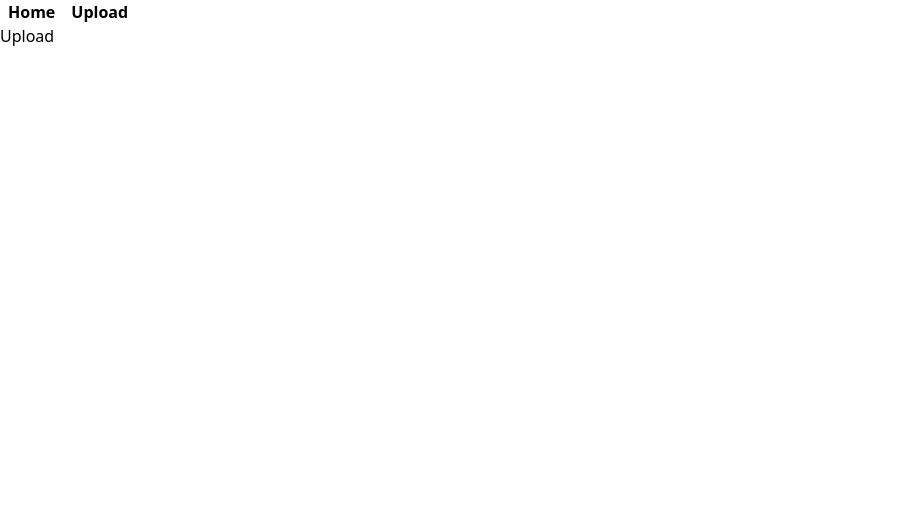
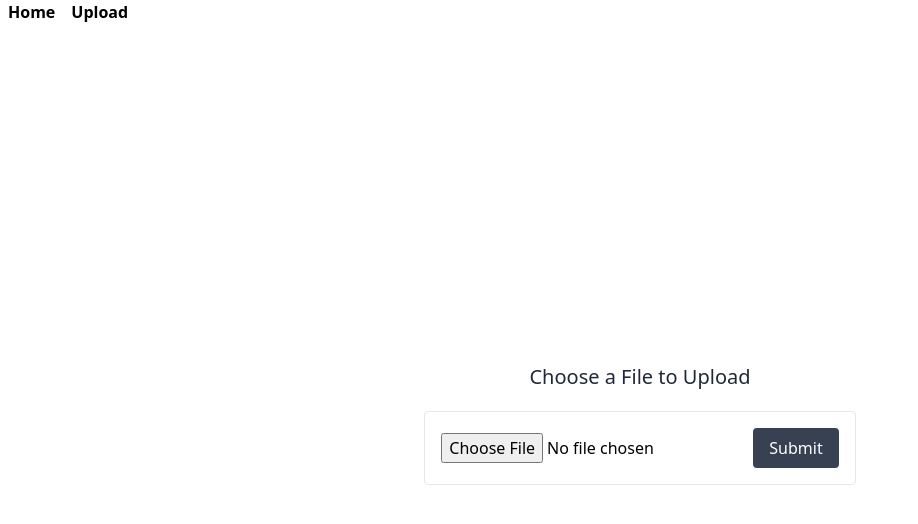
Before and after one commit to salmanzafar949/-laravel-job-batching-fe, a Next.js app: page /upload in a window 1280 px wide. Shown: the top 524 px of the page, without its empty margins (0-918 px from the left). Built offline with nearby package versions, Linux system fonts and the light colour scheme.

Commit message:
designed upload.js comp

```diff
--- a/components/Layout.js
+++ b/components/Layout.js
@@ -15,7 +15,12 @@ export default function Layout({children})
                     Upload
                 </a>
             </Link>
-            {children}
+            <div className="flex h-screen ">
+                <div className="m-auto">
+                    {children}
+                </div>
+            </div>
+
         </div>
     );
 }
--- a/pages/index.js
+++ b/pages/index.js
@@ -6,13 +6,7 @@ export default function index(){
 
   return (
       <Layout>
-        <div className="flex h-screen ">
-          <div className="m-auto">
-            <h1>
-              Hello
-            </h1>
-          </div>
-        </div>
+          <h1> Hello World</h1>
       </Layout>
   )
 }
--- a/pages/upload.js
+++ b/pages/upload.js
@@ -5,7 +5,13 @@ export default function upload(){
 
     return (
         <Layout>
-            <h1> Upload </h1>
+            <h1 className="text-xl text-gray-800 text-center mb-5">
+                Choose a File to Upload
+            </h1>
+            <form className="border rounded p-4">
+                <input type="file"/>
+                <input type="submit" className="px-4 py-2 bg-gray-700 rounded text-white"/>
+            </form>
         </Layout>
     )
 }
```
